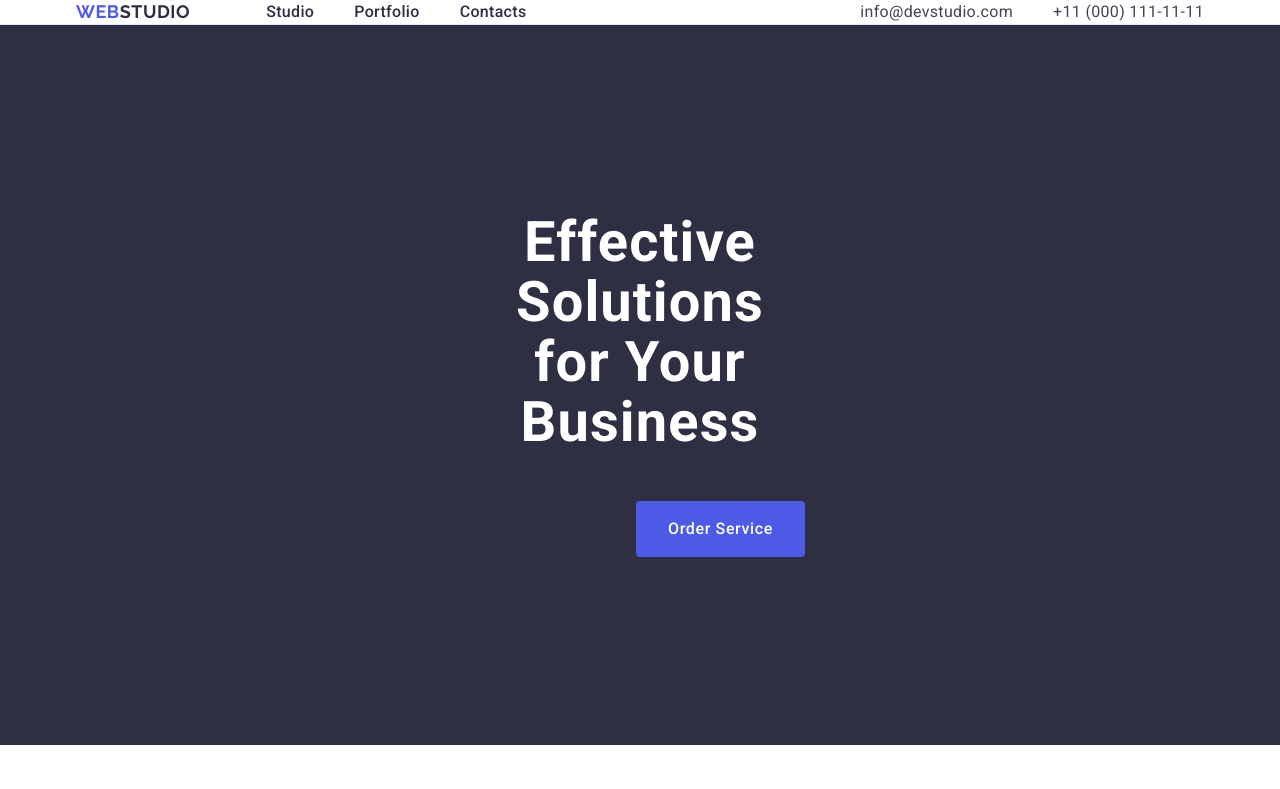
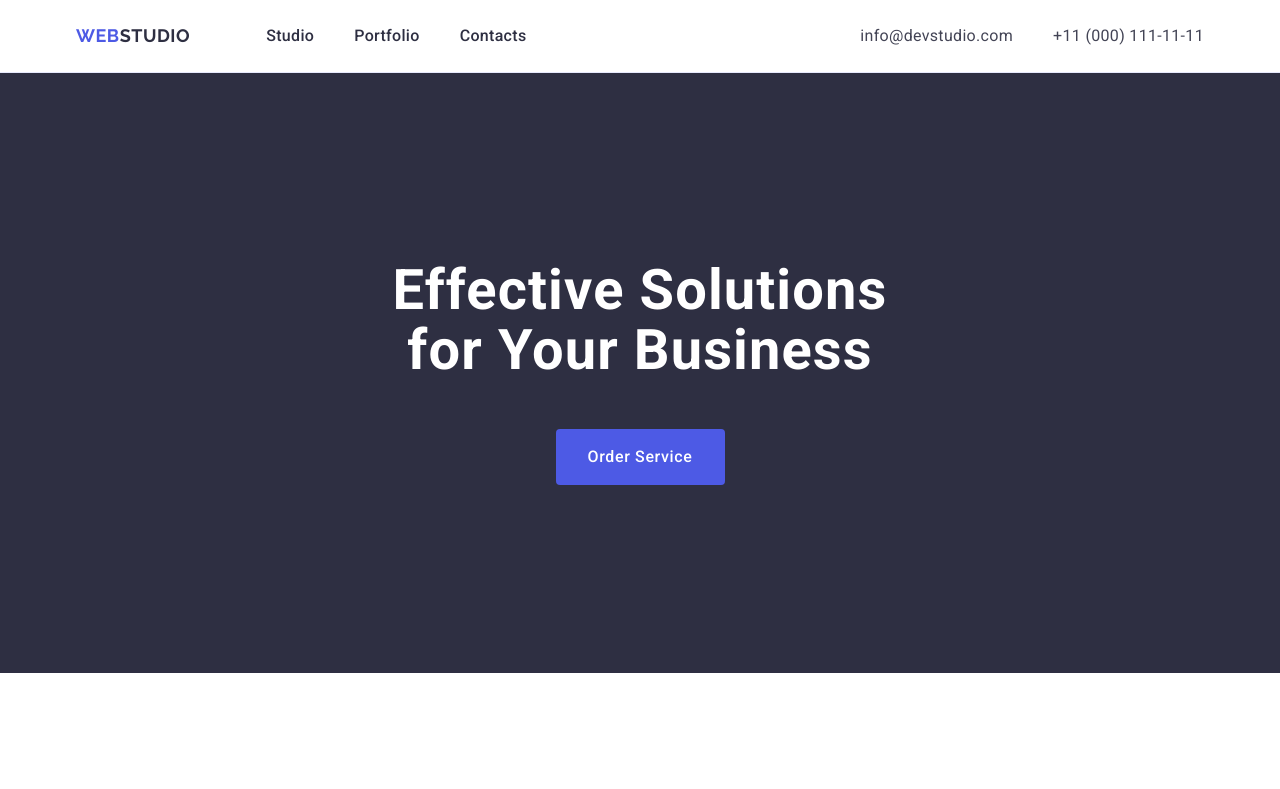
Before and after one commit to Maryna-Iliukova/goit-markup-hw-03, a plain HTML site: page index.html in a window 1280 px wide. Shown: the top 789 px of the page. Drawn offline with nearby package versions, Linux system fonts and the light colour scheme.

Commit message:
update css file

```diff
--- a/css/styles.css
+++ b/css/styles.css
@@ -159,22 +159,20 @@ img {
     border-bottom: 1px solid #E7E9FC;
 }
 
-.container: {
+.container {
     max-width: 1158px;
     padding: 0 15px;
     margin: 0 auto;
  }
  .header > .container {
     display: flex;
-    max-width: 1158px;
-    padding: 0 15px;
-    margin: 0 auto;
-    flex-direction: row;
     justify-content: space-between;
+    align-items: center;
  }
  .container-nav-adrress {
     display: flex;
     align-items: center;
+
  }
  .container-nav-list {
     display: flex;
@@ -185,8 +183,18 @@ img {
     display: flex;
     flex-direction: row;
     gap: 40px;
+    padding: 24px 0;
  }
  .nav-list {
+    padding: 24px 0;
+    display: block;
+ }
+
+ .logo {
+    padding: 24px 0;
+ }
+
+ .contacts {
     padding: 24px 0;
  }
  .mainpage {
@@ -195,7 +203,7 @@ img {
 
  .motto {
     max-width: 496px;
-    margin: 0 472px;
+    margin: 0 auto;
  }
  .button {
     display: block;
@@ -204,8 +212,8 @@ img {
     border: none;
     border-radius: 4px;
     margin-top: 48px;
-    margin-left: 636px;
-    margin-right: 635px;
+    margin-left: auto;
+    margin-right: auto;
  }
  .section-two {
     padding: 120px 0;
@@ -213,8 +221,7 @@ img {
  .opportunities-list {
     display: flex;
     gap: 24px;
-    margin-left: 156px;
-    margin-right: 156px;
+
 
  }
  .visually-hidden {
@@ -230,7 +237,7 @@ img {
     overflow: hidden;
  }
  .opportunities-list-li {
-    width: calc((100%-3*24px)/4);
+    width: calc((100% - 3*24px)/4);
  }
 .opportunities-list-li > h3 {
     margin-bottom: 8px;
@@ -245,11 +252,9 @@ img {
 .ourteam-list {
     display: flex;
     gap: 24px;
-    margin-left: 156px;
-    margin-right: 156px;
 }
 .teamlist {
-    width: calc((100%-3*24)/4);
+    width: calc((100% - 3*24)/4);
     border-radius: 0 0 4px 4px;
 }
 .personal {
@@ -275,8 +280,6 @@ img {
     flex-wrap: wrap;
     column-gap: 24px;
     row-gap: 48px;
-    margin-left: 156px;
-    margin-right: 156px;
 }
 .portfolio-card {
     width: calc((100% - 2*24px)/3);
@@ -292,8 +295,6 @@ img {
 }
 .footertext {
     max-width: 264px;
-    text-wrap: wrap;
-    margin-left: 156px;
 }
 
 .footer {
@@ -302,5 +303,5 @@ img {
 .logo-in-footer {
     display: inline-block;
     margin-bottom: 16px;
-    margin-left: 156px;
+
 }
```
